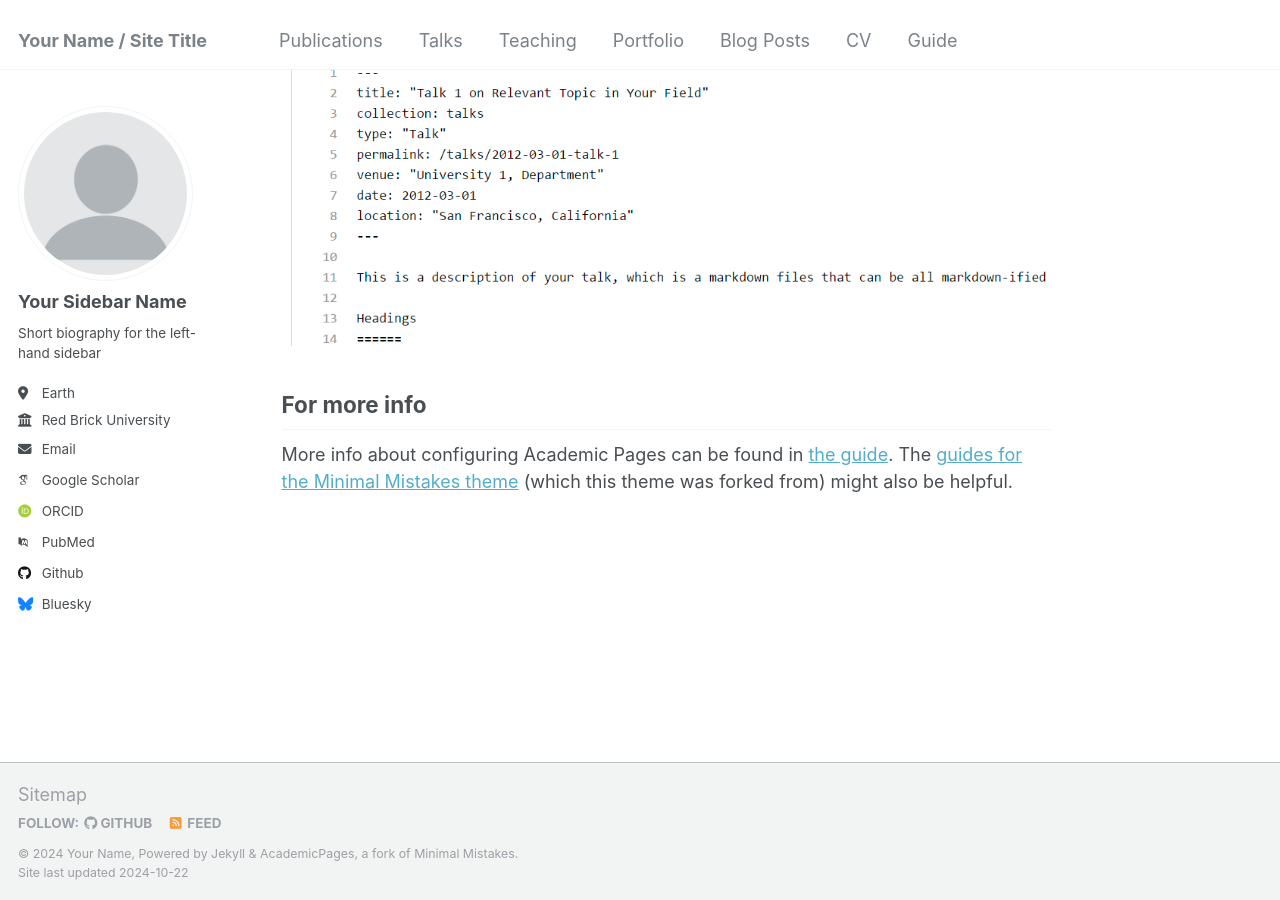
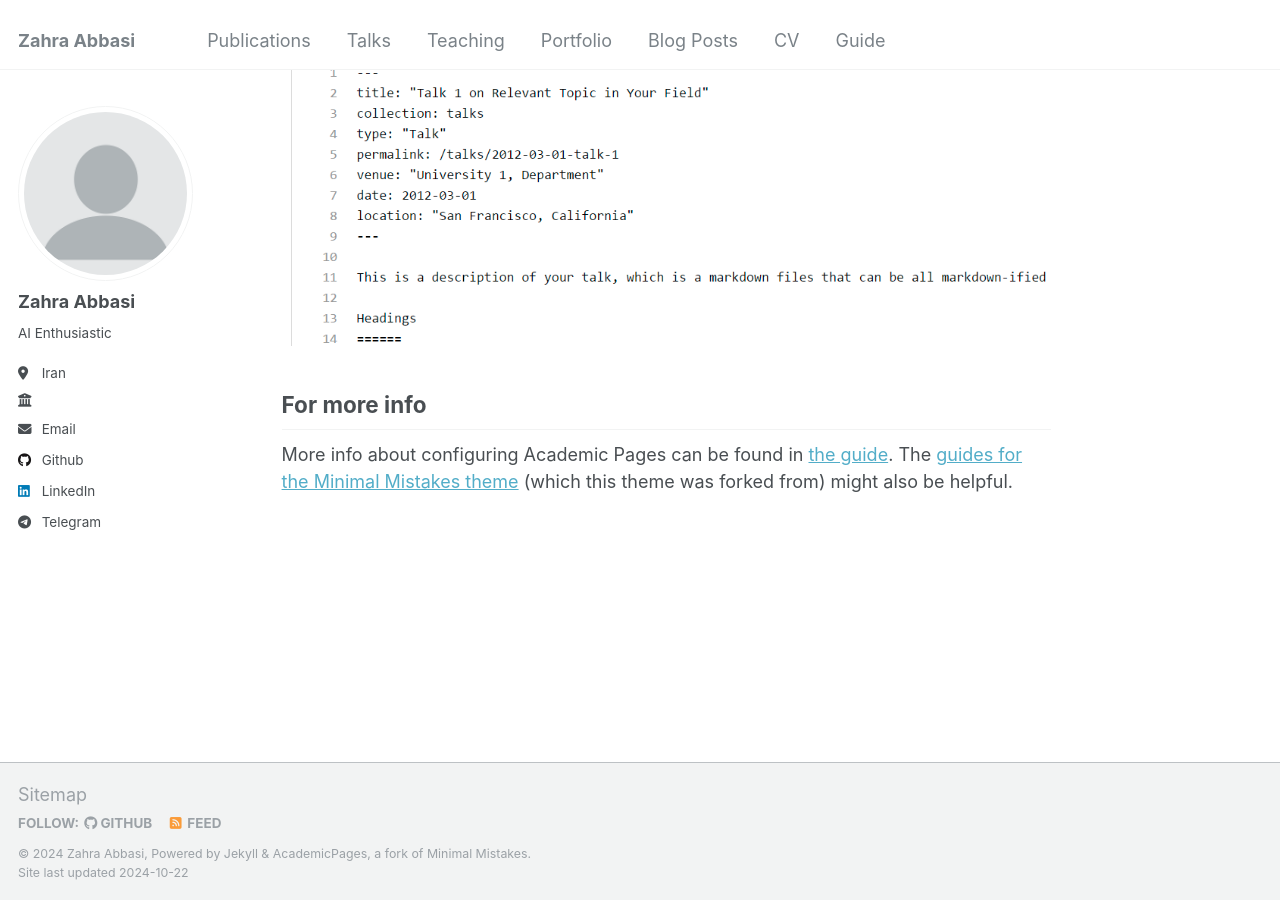
Before and after one commit to zahra-abbasi-vault/zahra-abbasi-vault.github.io, a Jekyll site: the page built from _pages/about.md, in a window 1280 px wide and 900 px high, scrolled down 2643 px. Built offline with Jekyll 4.4.1, drawn with Linux system fonts in a browser that asks for light colours; some web fonts are replaced.

Commit message:
Update _config.yml

```diff
--- a/_config.yml
+++ b/_config.yml
@@ -8,13 +8,13 @@
 
 # Basic Site Settings
 locale                   : "en-US"
-title                    : "Your Name / Site Title"
+title                    : "Zahra Abbasi"
 title_separator          : "-"
-name                     : &name "Your Name"
+name                     : &name "Zahra Abbasi"
 description              : &description "personal description"
-url                      : https://academicpages.github.io # the base hostname & protocol for your site e.g. "https://mmistakes.github.io"
+url                      : https://academicpages.github.io/ # the base hostname & protocol for your site e.g. "https://mmistakes.github.io"
 baseurl                  : "" # the subpath of your site, e.g. "/blog"
-repository               : "academicpages/academicpages.github.io"
+repository               : "zahra-abbasi-vault/zahra-abbasi-vault.github.io"
 
 # Site Author - The following control what appear as part of the author content on the side bar.
 #               If a field is blank the icon and link will not appear, otherwise it will be shown.
@@ -22,33 +22,33 @@ repository               : "academicpages/academicpages.github.io"
 author:
   # Biographic information
   avatar           : "profile.png"
-  name             : "Your Sidebar Name"
+  name             : "Zahra Abbasi"
   pronouns         : # example: "she/her"
-  bio              : "Short biography for the left-hand sidebar"
-  location         : "Earth"
-  employer         : "Red Brick University"
+  bio              : "AI Enthusiastic"
+  location         : "Iran"
+  employer         : ""
   uri              : # URL
-  email            : "none@example.org"
+  email            : "zahra.abbasi.m01@gmail.com"
 
   # Academic websites
   arxiv            : # URL - Update with the correct link to your profile
-  googlescholar    : "https://scholar.google.com/citations?user=PS_CX0AAAAAJ"
+  googlescholar    : #"https://scholar.google.com/citations?user=PS_CX0AAAAAJ"
   impactstory      : # URL
-  orcid            : "http://orcid.org/yourorcidurl"
+  orcid            : #"http://orcid.org/yourorcidurl"
   semantic         : # URL
-  pubmed           : "https://www.ncbi.nlm.nih.gov/pubmed/?term=john+snow"
+  pubmed           : #"https://www.ncbi.nlm.nih.gov/pubmed/?term=john+snow"
   researchgate     : # URL
 
   # Repositories and software development
   bitbucket        : # Username - Update with your username on the site
   codepen          : # Username
   dribbble         : # Username
-  github           : "academicpages"
+  github           : "zahra-abbasi-vault"
   kaggle           : # Username
   stackoverflow    : # User number or user number and name (i.e., use "1" or "1/jeff-atwood")
 
   # Social media
-  bluesky          : "bsky.app" # Replace this with you Bluesky username
+  bluesky          : #"bsky.app" # Replace this with you Bluesky username
   facebook         : # Username
   flickr           : # Username
   foursquare       : # Username
@@ -57,13 +57,13 @@ author:
   keybase          : # Username
   instagram        : # Username
   lastfm           : # Username
-  linkedin         : # Username
+  linkedin         : zahra-abbasi-51396824a
   mastodon         : # URL
   medium           : # URL
   pinterest        : # Username
   soundcloud       : # Username
   steam            : # Username
-  telegram         : # URL
+  telegram         : zahrw_abbasi
   tumblr           : # Username
   twitter          : # Username for X / Twitter
   vine             : # Username
```
